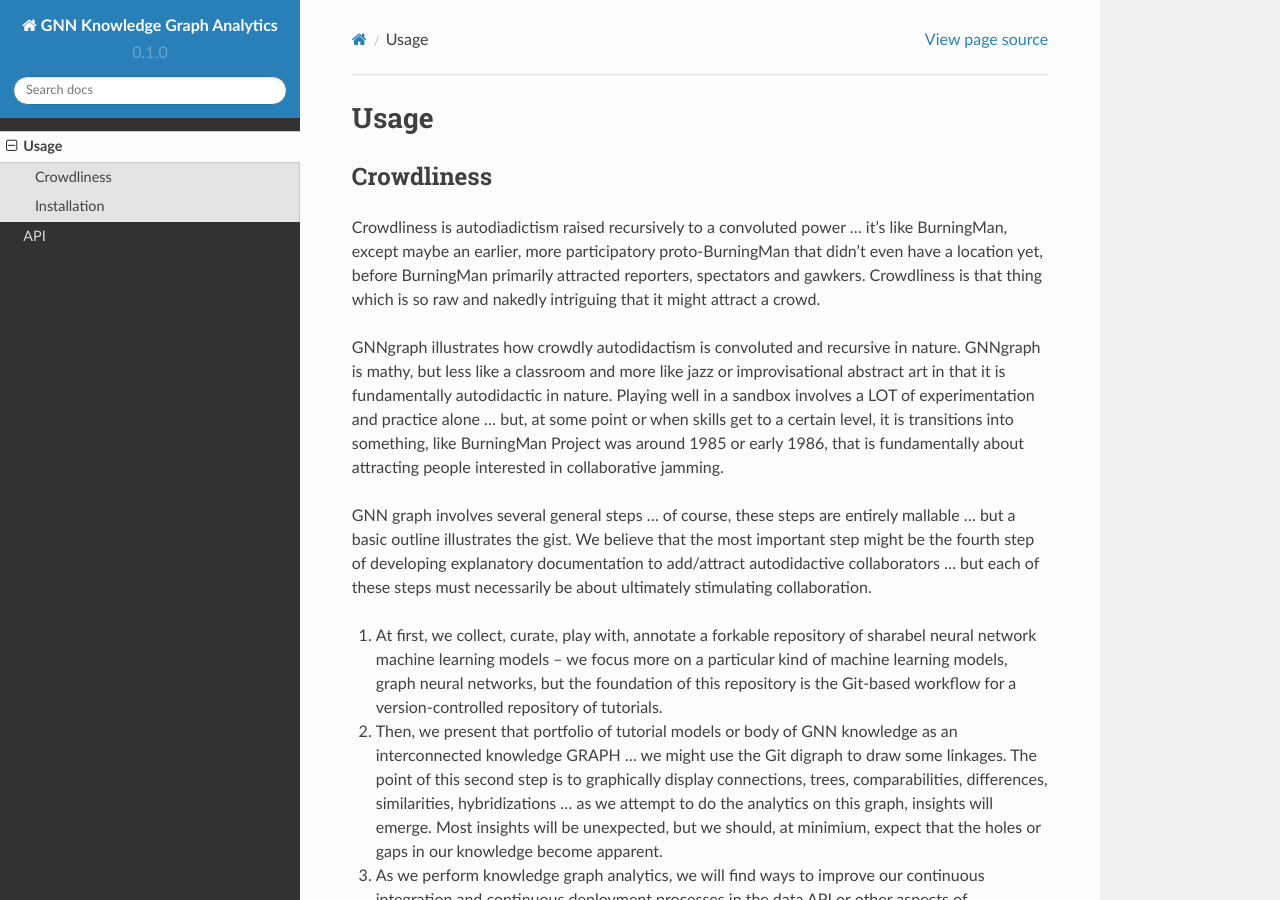
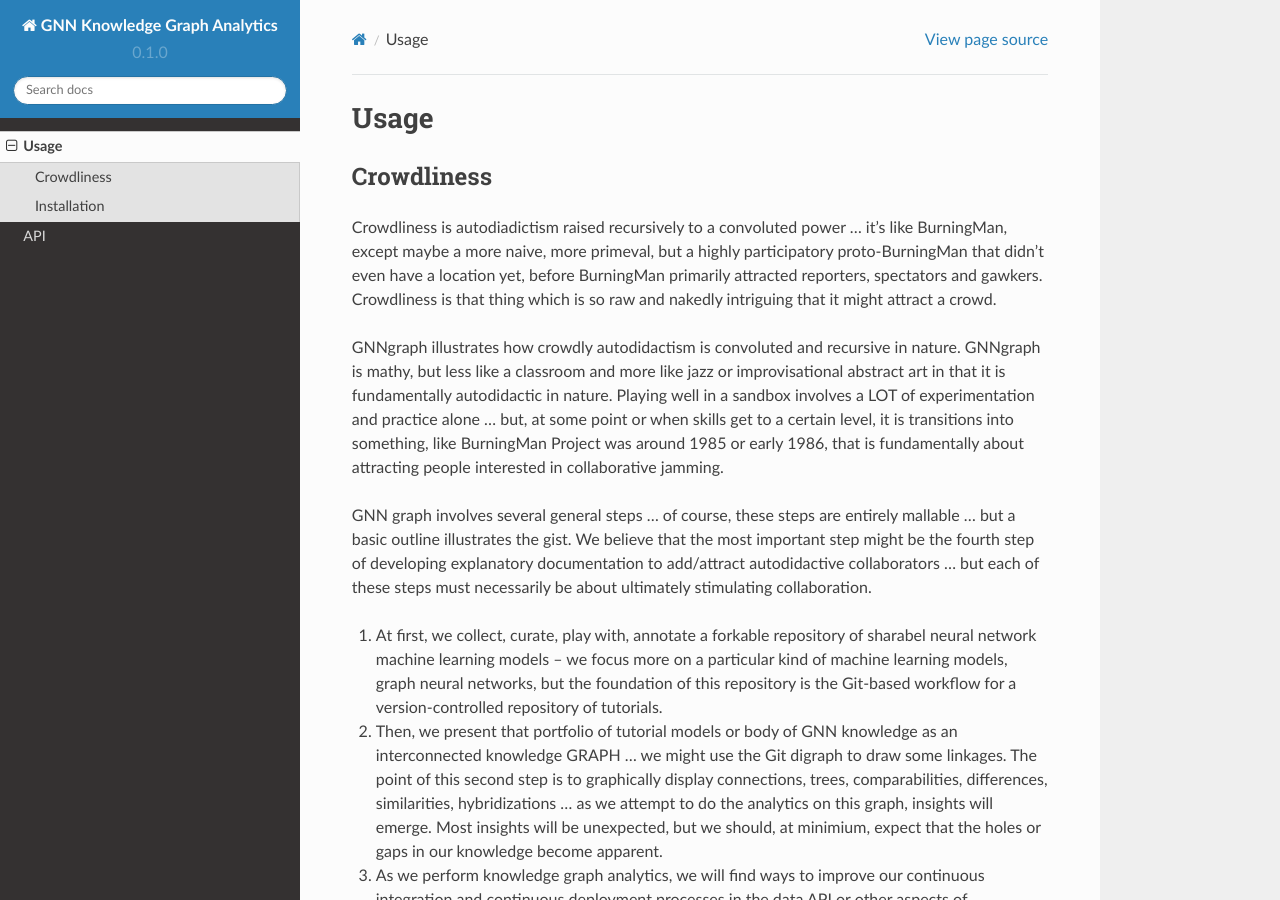
Before and after one commit to Crowdliness/GNNgraph, a Sphinx documentation site: the page built from docs/source/usage.rst, in a window 1280 px wide and 900 px high. Built offline with Sphinx 7.4.7 and the Read the Docs theme 2.0.0, drawn with Linux system fonts in a browser that asks for light colours.

Commit message:
Update usage.rst

```diff
--- a/docs/source/usage.rst
+++ b/docs/source/usage.rst
@@ -4,7 +4,7 @@ Usage
 Crowdliness
 -----------
 
-Crowdliness is autodiadictism raised recursively to a convoluted power ... it's like BurningMan, except maybe an earlier, more participatory proto-BurningMan that didn't even have a location yet, before BurningMan primarily attracted reporters, spectators and gawkers. Crowdliness is that thing which is so raw and nakedly intriguing that it might attract a crowd.
+Crowdliness is autodiadictism raised recursively to a convoluted power ... it's like BurningMan, except maybe a more naive, more primeval, but a highly participatory proto-BurningMan that didn't even have a location yet, before BurningMan primarily attracted reporters, spectators and gawkers. Crowdliness is that thing which is so raw and nakedly intriguing that it might attract a crowd.
 
 GNNgraph illustrates how crowdly autodidactism is convoluted and recursive in nature. GNNgraph is mathy, but less like a classroom and more like jazz or improvisational abstract art in that it is fundamentally autodidactic in nature. Playing well in a sandbox involves a LOT of experimentation and practice alone ... but, at some point or when skills get to a certain level, it is transitions into something, like BurningMan Project was around 1985 or early 1986, that is fundamentally about attracting people interested in collaborative jamming.
 
```
